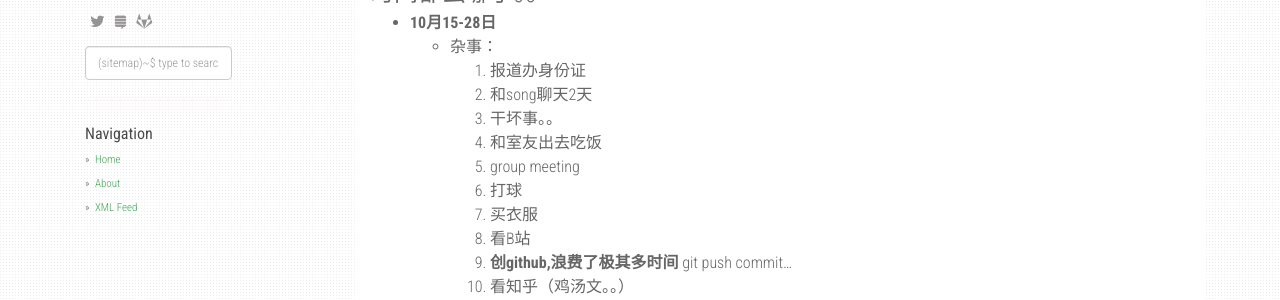
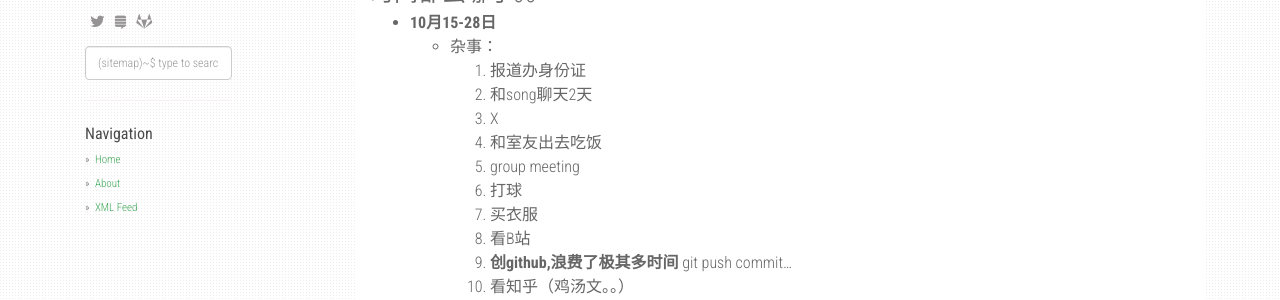
Before and after one commit to czy95/czy95.github.io, a Jekyll site: the page built from _posts/2024-10-29-工作日志和计划.md, in a window 1280 px wide and 900 px high. Shown: the part 257-557 px from the top of the window. Built offline with Jekyll 4.4.1, drawn with Linux system fonts in a browser that asks for light colours; nearby versions of some CDN libraries; our own code applies the rules of GitHub Pages for plain Markdown files; some of the changed text lies outside the part shown.

Commit message:
Update 2024-10-29-工作日志和计划.md

```diff
--- a/_posts/2024-10-29-工作日志和计划.md
+++ b/_posts/2024-10-29-工作日志和计划.md
@@ -12,7 +12,7 @@ F.娱乐 (身份证10.30-11.30,工作日）
   - 杂事：
     1. 报道办身份证
     2. 和song聊天2天
-    3. 干坏事。。
+    3. X
     4. 和室友出去吃饭
     5. group meeting
     6. 打球
```
Also changed, not shown: other parts of _posts/2024-10-29-工作日志和计划.md (+2 -0 lines).
